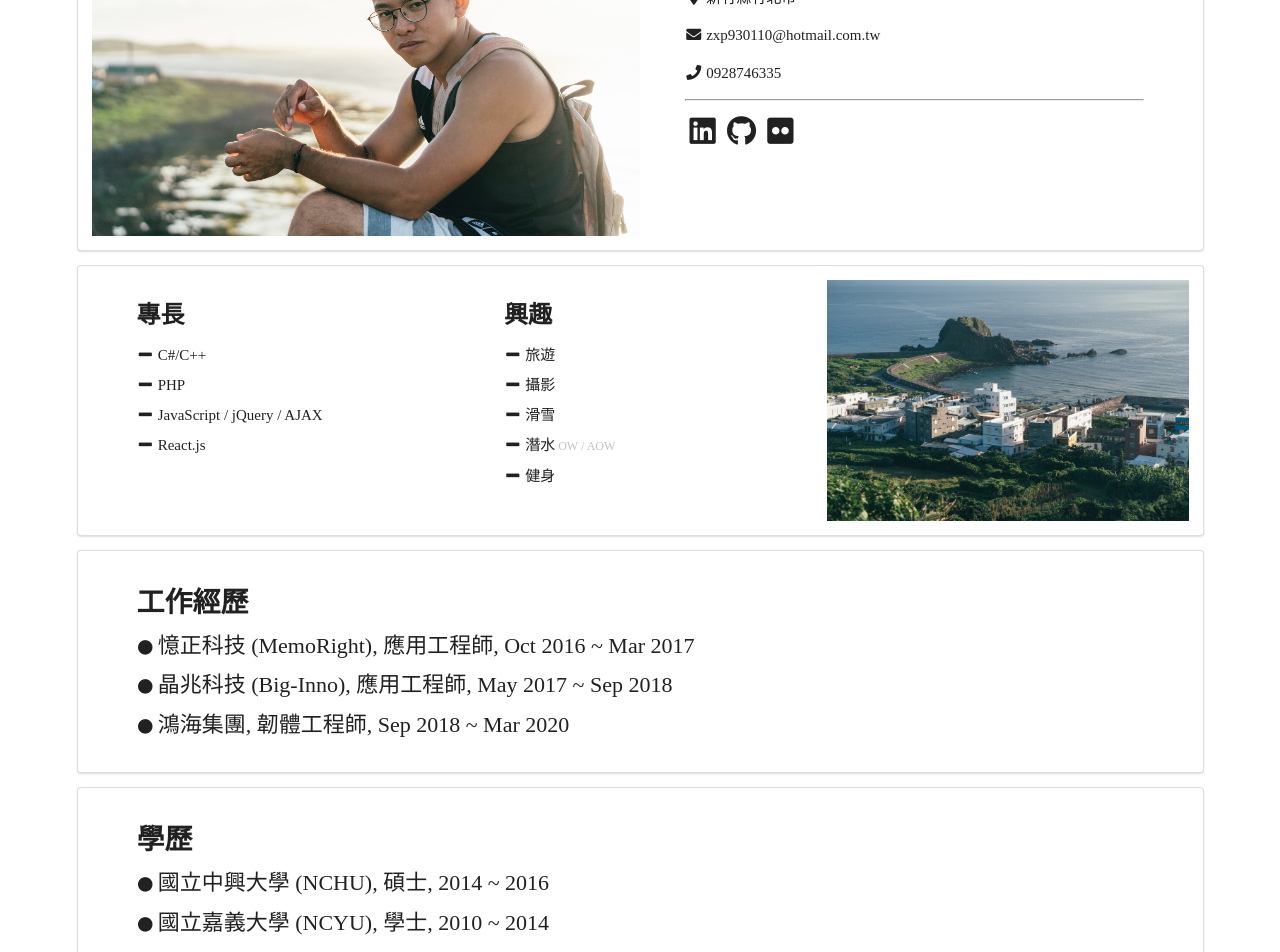
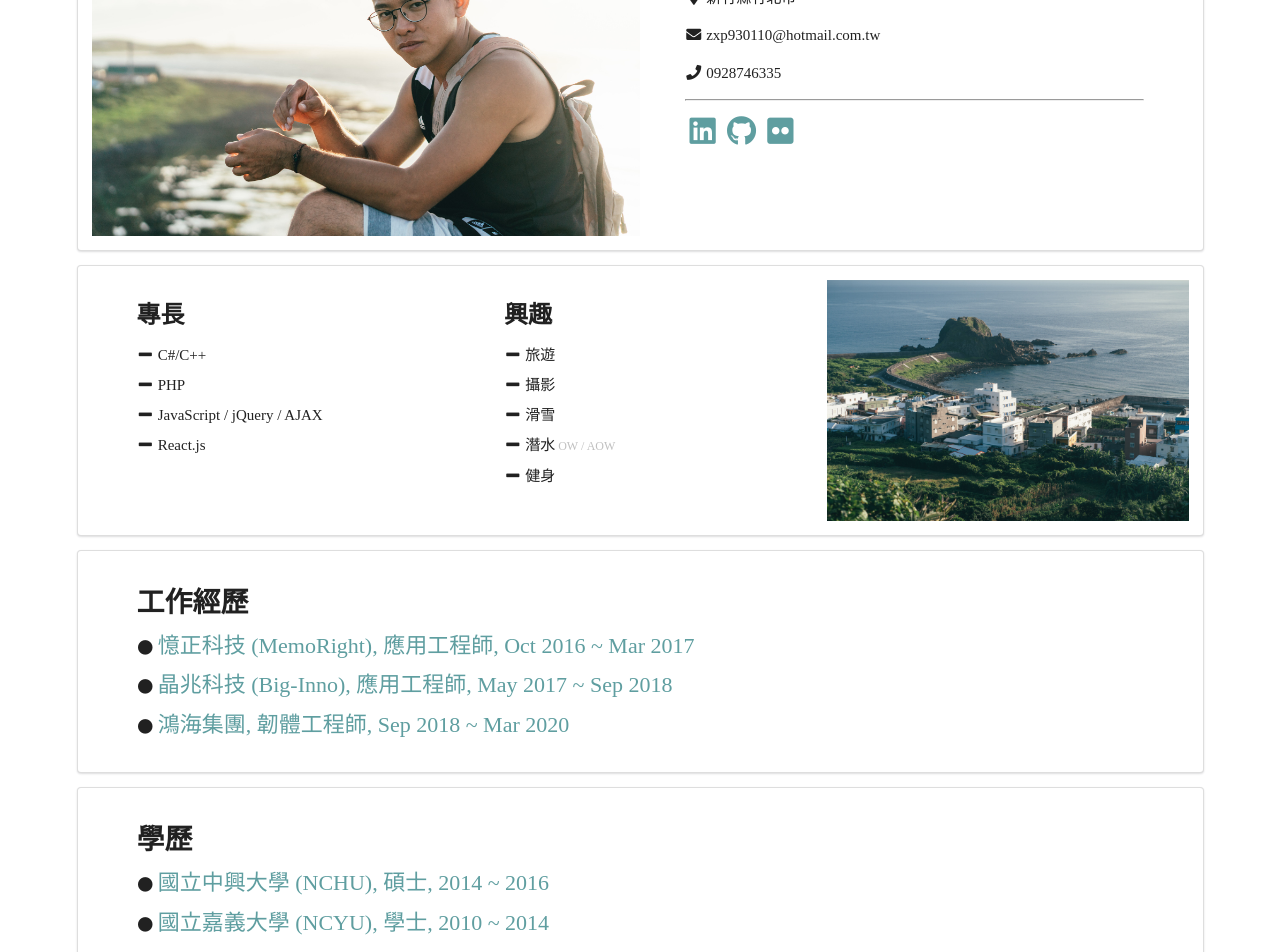
Before and after one commit to JosephT5566/my-resume, a React (Create React App) app: page / in a window 1280 px wide. Shown: the part 160-1112 px from the top of the page. Built offline with nearby package versions, Linux system fonts and the light colour scheme; a web font is replaced by a local one.

Commit message:
Styling the color

```diff
--- a/src/components/cards/education.css
+++ b/src/components/cards/education.css
@@ -3,8 +3,18 @@
     margin: 20px;
 }
 
+#educationContainer .content span {
+    cursor: pointer;
+    color: CADETBLUE;
+}
+
 #educationContainer .content span:hover {
     cursor: pointer;
+    color: #477678;
+}
+
+#educationContainer .content .transitionPanel {
+    color: black;
 }
 
 #educationContainer .transitionPanel {
--- a/src/components/cards/personalInfo.css
+++ b/src/components/cards/personalInfo.css
@@ -15,9 +15,11 @@
 .socialLink i
 {
     font-size: 200%;
+    color: CADETBLUE;
 }
 
 .socialLink i:hover
 {
     cursor: pointer;
+    color: #477678;
 }
--- a/src/components/cards/works.css
+++ b/src/components/cards/works.css
@@ -3,8 +3,17 @@
     margin: 20px;
 }
 
+#worksContainer .content span {
+    color: CADETBLUE;
+}
+
 #worksContainer .content span:hover {
     cursor: pointer;
+    color: #477678;
+}
+
+#worksContainer .content .transitionPanel {
+    color: black;
 }
 
 #worksContainer .transitionPanel {
```
